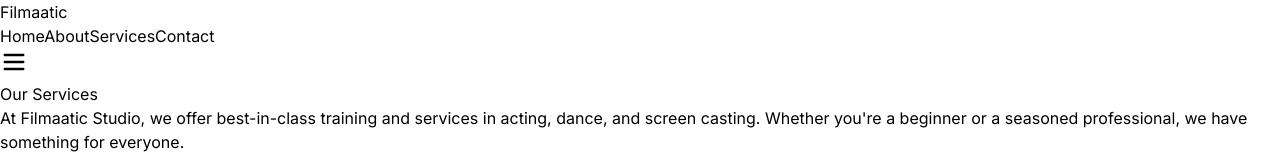
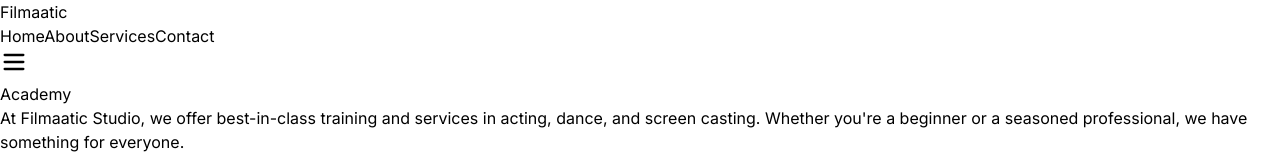
Before and after one commit to lifeplannerdev/filmaatic, a React (Vite) app: page /service in a window 1280 px wide. Shown: the top 158 px of the page. Built offline with nearby package versions, Linux system fonts and the light colour scheme.

Commit message:
18 march commit

```diff
--- a/src/pages/Service.jsx
+++ b/src/pages/Service.jsx
@@ -12,12 +12,12 @@ const Service = () => {
         <div className="absolute bottom-0 right-[-20%] top-[-10%] h-[500px] w-[500px] rounded-full bg-[radial-gradient(circle_farthest-side,rgba(255,0,182,.15),rgba(255,255,255,0))] animate-float-delay"></div>
       </div>
 
-      <div className="container mx-auto px-6 relative z-10 max-w-5xl">
+      <div className="container mx-auto px-6 relative z-10 max-w-6xl">
         {/* Hero Section */}
         <section className="text-center mb-20 animate-fade-in">
-          <h1 className="text-6xl font-bold mb-6">
-            Our <span className="text-transparent bg-clip-text bg-gradient-to-r from-pink-500 to-purple-500">Services</span>
-          </h1>
+          <h2 className="text-6xl font-bold mb-6">
+            <span className="text-transparent bg-clip-text bg-gradient-to-r from-pink-500 to-purple-500">Academy</span>
+          </h2>
           <p className="text-lg text-gray-300 max-w-2xl mx-auto">
             At Filmaatic Studio, we offer best-in-class training and services in acting, dance, and screen casting. Whether you're a beginner or a seasoned professional, we have something for everyone.
           </p>
@@ -33,7 +33,7 @@ const Service = () => {
             transitionSpeed={500}
             className="rounded-[25px] p-8 border border-[rgba(255,255,255,0.1)] shadow-lg backdrop-blur-lg bg-[rgba(255,255,255,0.1)] hover:bg-[rgba(255,255,255,0.2)] transition-all duration-300"
           >
-            <h2 className="text-3xl font-semibold mb-8 text-center text-transparent bg-clip-text bg-gradient-to-r from-pink-500 to-purple-500">
+            <h2 className="text-3xl font-semibold mb-8">
               Acting School
             </h2>
             <div className="space-y-8">
@@ -69,7 +69,7 @@ const Service = () => {
             transitionSpeed={500}
             className="rounded-[25px] p-8 border border-[rgba(255,255,255,0.1)] shadow-lg backdrop-blur-lg bg-[rgba(255,255,255,0.1)] hover:bg-[rgba(255,255,255,0.2)] transition-all duration-300"
           >
-            <h2 className="text-3xl font-semibold mb-8 text-center text-transparent bg-clip-text bg-gradient-to-r from-pink-500 to-purple-500">
+            <h2 className="text-3xl font-semibold mb-8">
               Dance Studio
             </h2>
             <div className="space-y-8">
@@ -105,7 +105,7 @@ const Service = () => {
             transitionSpeed={500}
             className="rounded-[25px] p-8 border border-[rgba(255,255,255,0.1)] shadow-lg backdrop-blur-lg bg-[rgba(255,255,255,0.1)] hover:bg-[rgba(255,255,255,0.2)] transition-all duration-300"
           >
-            <h2 className="text-3xl font-semibold mb-8 text-center text-transparent bg-clip-text bg-gradient-to-r from-pink-500 to-purple-500">
+            <h2 className="text-3xl font-semibold mb-8">
               Screen Casting
             </h2>
             <div className="space-y-8">
```
